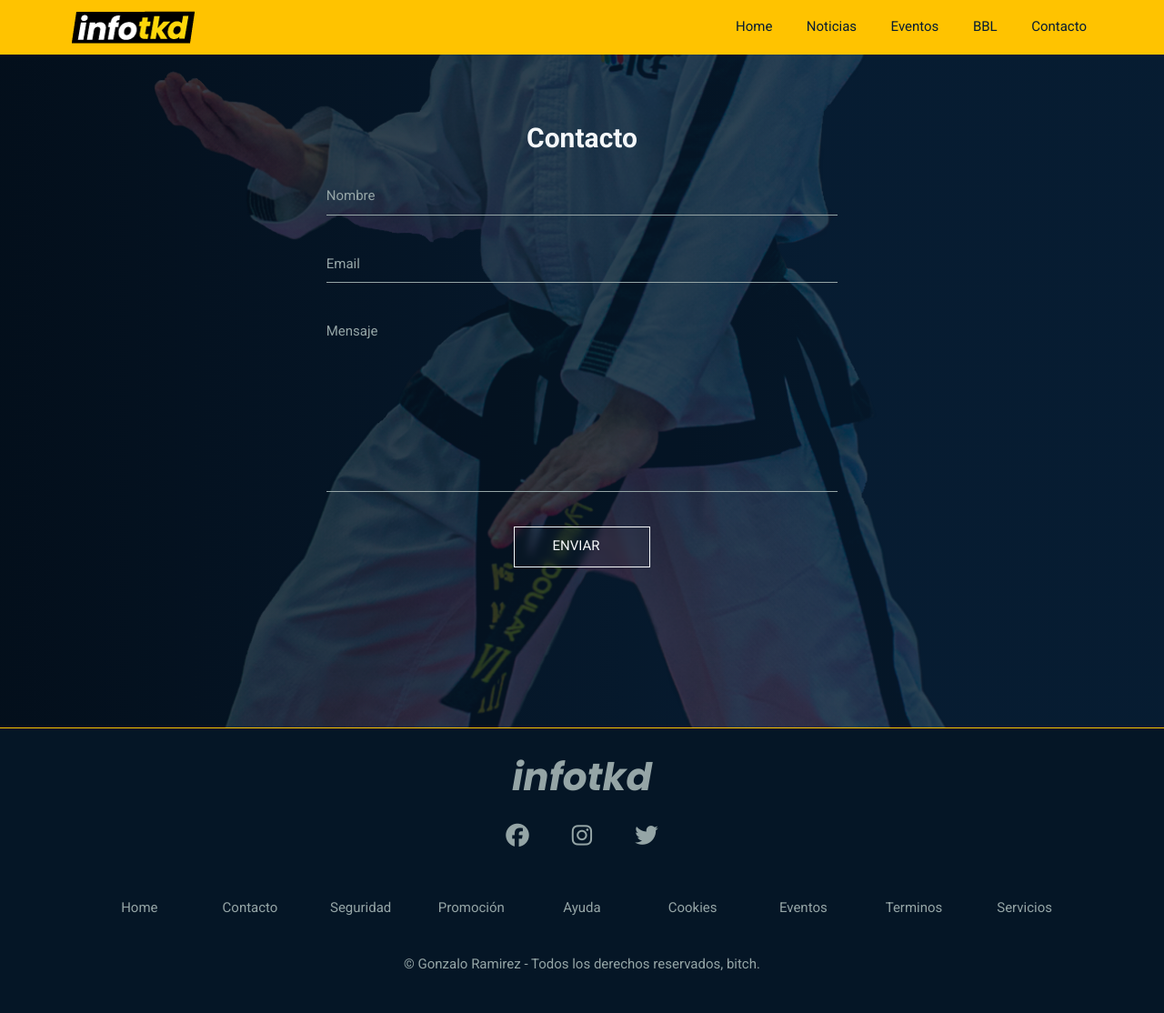
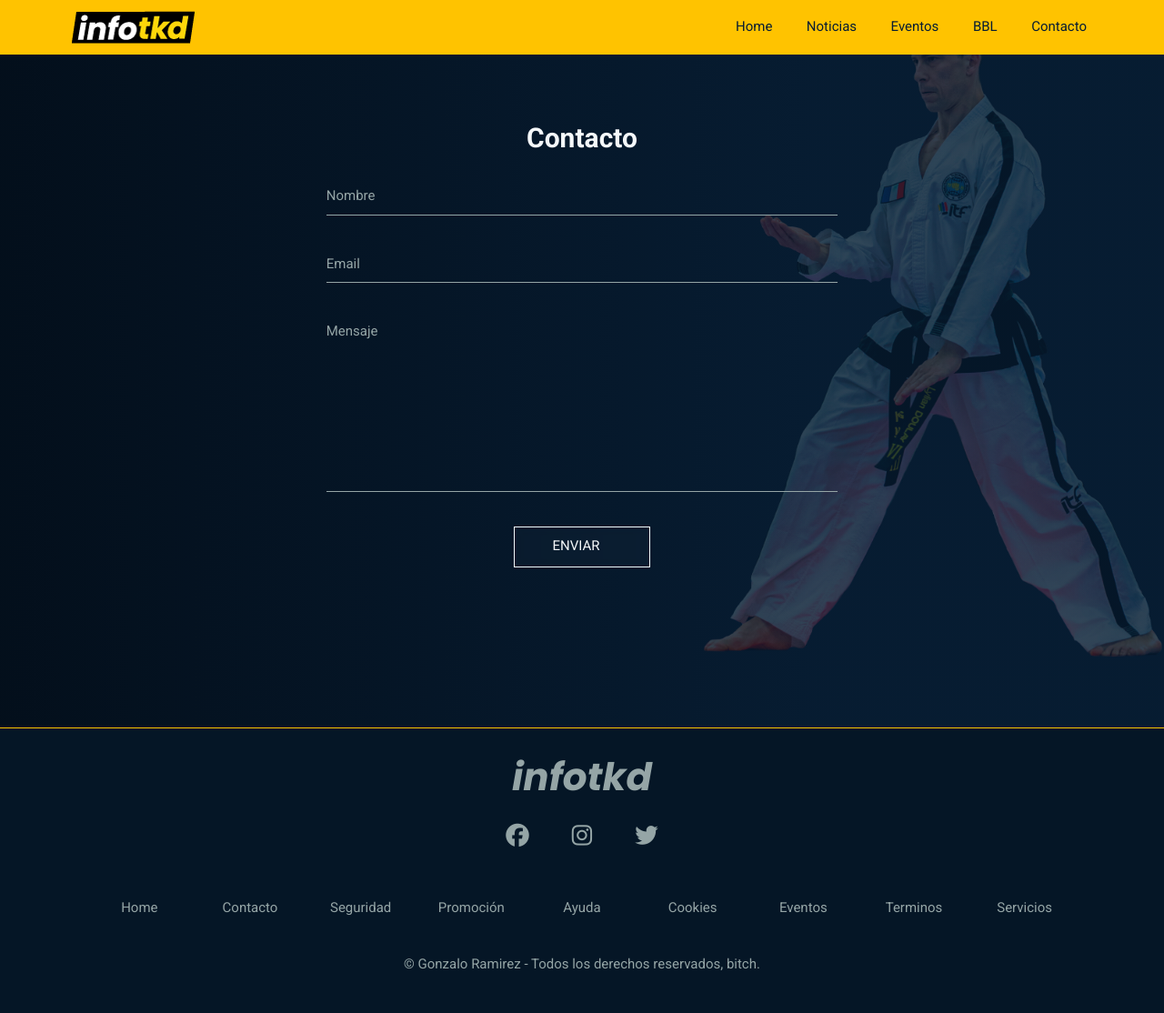
Before and after one commit to DataAnalystGabo/taekwondoitf.online, a PHP site: page /pages/pageContact.php in a window 1280 px wide. Shown: the whole page at 91% size. Run offline with PHP 8.4, Linux system fonts and the light colour scheme; some libraries are stand-ins or nearby versions.

Commit message:
-v 6.7 mejoras en el diseño pageContact

```diff
--- a/css/pageContact.css
+++ b/css/pageContact.css
@@ -231,10 +231,9 @@ body{
 /*-------------------------------------------------------------------------------------------*/
 /*-------------------------------------------------------------------------------------------*/
 @media screen and (min-width: 650px){
-    .cover:before {
-        background-size: 140%;
-        background-repeat: no-repeat;
-        background-position: 0% 0%;
+    .main{
+        background-size: 100%;
+        background-position: 0 -50%;
     }
         .contact{
             width: 80%;
@@ -242,41 +241,50 @@ body{
 }
 
 @media screen and (min-width: 700px){
-    .cover:before {
-        background-size: 130%;
+    .main{
+        background-size: 100%;
+        background-position: 0 -30%;
     }
 }
 
 @media screen and (min-width: 800px){
-    .cover:before {
-        background-size: 120%;
+    .main{
+        background-size: 80%;
+        background-position: 100% -25%;
     }
 }
 
-@media screen and (min-width: 900px){
-    .cover:before {
-        background-size: 110%;
+@media screen and (min-width: 1000px){
+    .main{
+        background-size: 60%;
+        background-position: 100% -40%;
     }
 }
 
 @media screen and (min-width: 950px){
-    .cover:before {
-        background-size: 80%;
-        background-position: 120% 0%;
+    .contact{
+        width: 70%;
     }
-
-        .contact{
-            width: 70%;
-        }
 }
 
 @media screen and (min-width: 1100px){
-    .cover:before {
+    .main{
         background-size: 60%;
-        background-position: 120% -5%;
+        background-position: 120% -30%;
     }
 
         .contact{
             width: 50%;
         }
 }
+
+@media screen and (min-width: 1200px){
+    .main{
+        background-size: 40%;
+        background-position: 100% 0%;
+    }
+
+        .contact{
+            width: 50%;
+        }
+}
```
